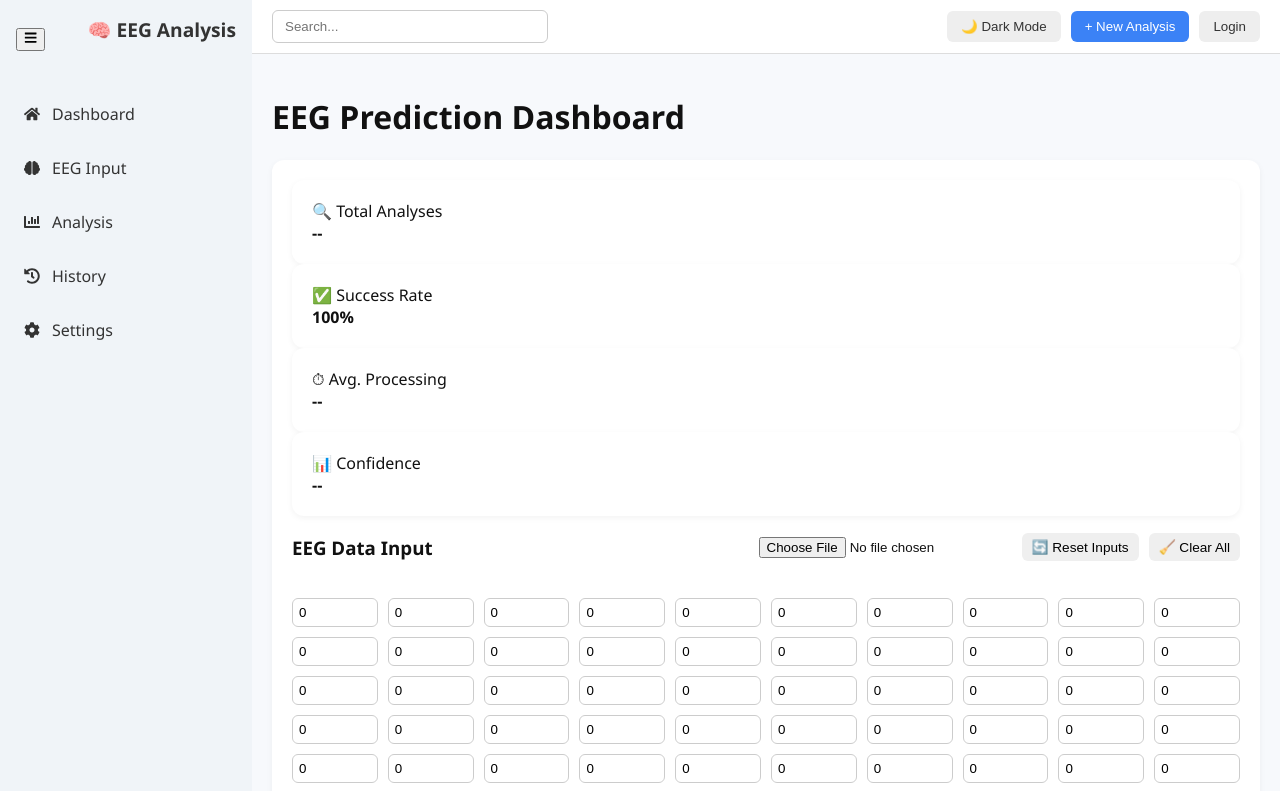
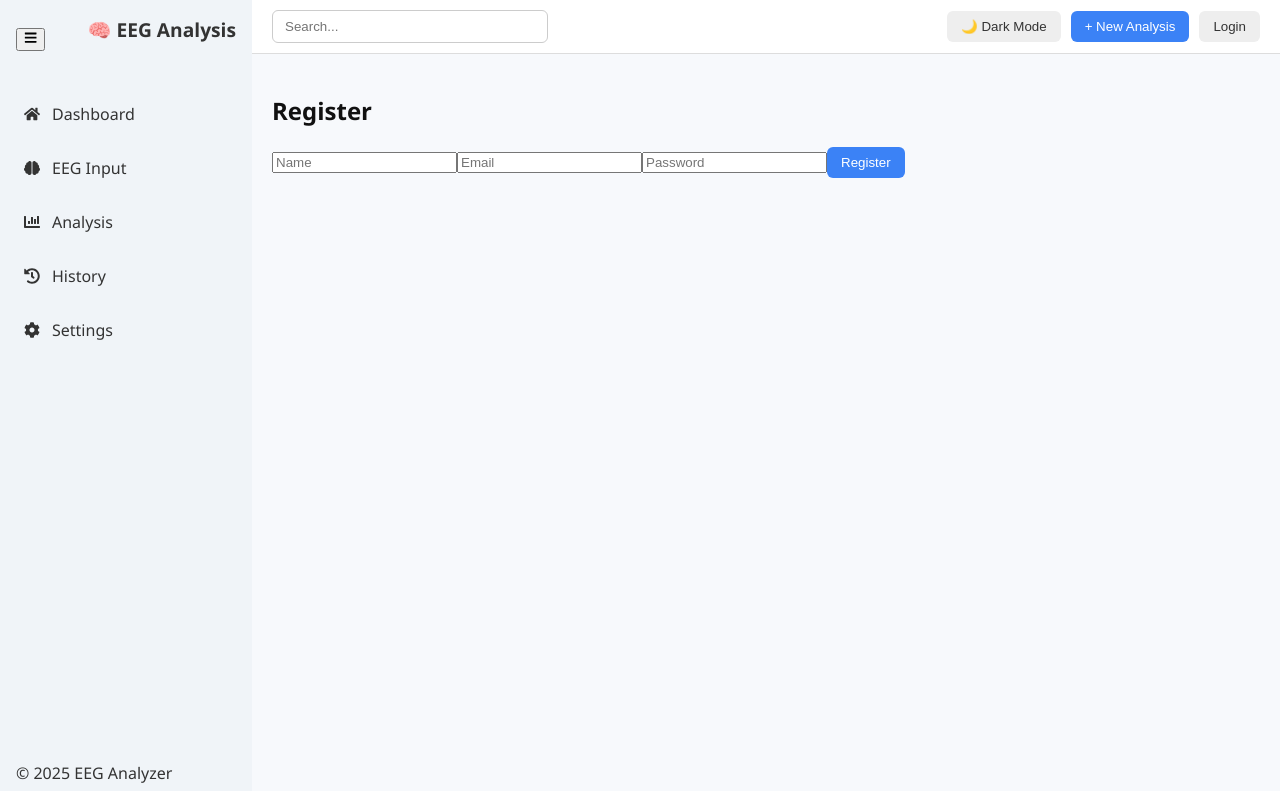
Before and after one commit to RB-QX/EEG_model, a React (Vite) app in the folder EEG_frontend/: page /register in a window 1280 px wide. Shown: the top 791 px of the page. Built offline with nearby package versions, Linux system fonts and the light colour scheme.

Commit message:
feat: implement authentication flow with login, registration, and profile components; integrate routing for user navigation

```diff
--- a/EEG_frontend/src/App.jsx
+++ b/EEG_frontend/src/App.jsx
@@ -1,9 +1,12 @@
-
 import React, { useState, useEffect } from 'react';
+import { Routes, Route } from 'react-router-dom';
 import Sidebar from './Sidebar';
 import Header from './Header';
 import StatCards from './StatCards';
 import EEGInputForm from './EEGInputForm';
+import Login from './auth/Login';
+import Register from './auth/Register';
+import Profile from './auth/Profile';
 import '../style.css';
 
 const App = () => {
@@ -22,15 +25,23 @@ const App = () => {
     localStorage.setItem("darkMode", darkMode);
   }, [darkMode]);
 
-
   return (
     <div className="container">
       <Sidebar />
       <div className="main">
         <Header darkMode={darkMode} setDarkMode={setDarkMode} />
         <main className="content">
-          <h1>EEG Prediction Dashboard</h1>
-          <EEGInputForm />
+          <Routes>
+            <Route path="/login" element={<Login />} />
+            <Route path="/register" element={<Register />} />
+            <Route path="/profile" element={<Profile />} />
+            <Route path="/" element={
+              <>
+                <h1>EEG Prediction Dashboard</h1>
+                <EEGInputForm />
+              </>
+            } />
+          </Routes>
         </main>
       </div>
     </div>
--- /dev/null
+++ b/EEG_frontend/src/auth/Login.jsx
@@ -0,0 +1,33 @@
+import React, { useState } from 'react';
+import { useNavigate } from 'react-router-dom';
+
+const Login = () => {
+  const [email, setEmail] = useState('');
+  const [password, setPassword] = useState('');
+  const navigate = useNavigate();
+
+  const handleLogin = (e) => {
+    e.preventDefault();
+    if (!email || !password) return alert("Please fill all fields.");
+
+    // Simulate login
+    const user = { email };
+    localStorage.setItem("user", JSON.stringify(user));
+    navigate('/profile');
+  };
+
+  return (
+    <div className="auth-card">
+      <h2>Login</h2>
+      <form onSubmit={handleLogin}>
+        <input type="email" placeholder="Email" value={email}
+          onChange={(e) => setEmail(e.target.value)} required />
+        <input type="password" placeholder="Password" value={password}
+          onChange={(e) => setPassword(e.target.value)} required />
+        <button className="btn primary" type="submit">Login</button>
+      </form>
+    </div>
+  );
+};
+
+export default Login;
--- /dev/null
+++ b/EEG_frontend/src/auth/Profile.jsx
@@ -0,0 +1,25 @@
+import React from 'react';
+import { useNavigate } from 'react-router-dom';
+
+const Profile = () => {
+  const user = JSON.parse(localStorage.getItem("user"));
+  const navigate = useNavigate();
+
+  const handleLogout = () => {
+    localStorage.removeItem("user");
+    navigate('/login');
+  };
+
+  if (!user) return <div>Please login first.</div>;
+
+  return (
+    <div className="profile-card">
+      <h2>👤 Profile</h2>
+      <p><strong>Name:</strong> {user.name || 'Unknown'}</p>
+      <p><strong>Email:</strong> {user.email}</p>
+      <button className="btn danger" onClick={handleLogout}>Logout</button>
+    </div>
+  );
+};
+
+export default Profile;
--- /dev/null
+++ b/EEG_frontend/src/auth/Register.jsx
@@ -0,0 +1,35 @@
+import React, { useState } from 'react';
+import { useNavigate } from 'react-router-dom';
+
+const Register = () => {
+  const [email, setEmail] = useState('');
+  const [name, setName] = useState('');
+  const [password, setPassword] = useState('');
+  const navigate = useNavigate();
+
+  const handleRegister = (e) => {
+    e.preventDefault();
+    if (!email || !password || !name) return alert("All fields required.");
+
+    const user = { email, name };
+    localStorage.setItem("user", JSON.stringify(user));
+    navigate('/profile');
+  };
+
+  return (
+    <div className="auth-card">
+      <h2>Register</h2>
+      <form onSubmit={handleRegister}>
+        <input type="text" placeholder="Name" value={name}
+          onChange={(e) => setName(e.target.value)} required />
+        <input type="email" placeholder="Email" value={email}
+          onChange={(e) => setEmail(e.target.value)} required />
+        <input type="password" placeholder="Password" value={password}
+          onChange={(e) => setPassword(e.target.value)} required />
+        <button className="btn primary" type="submit">Register</button>
+      </form>
+    </div>
+  );
+};
+
+export default Register;
```
